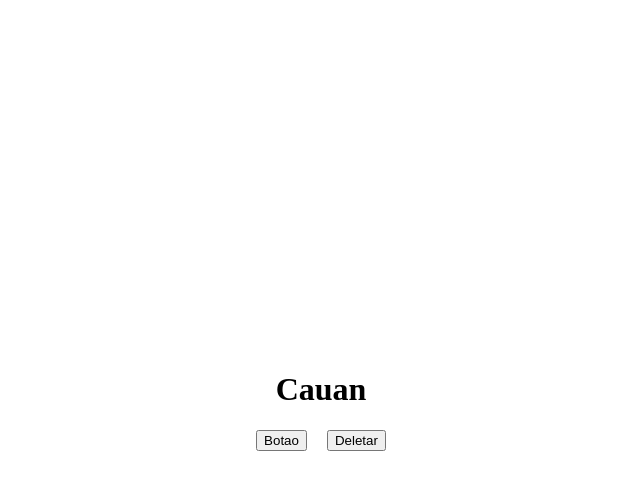
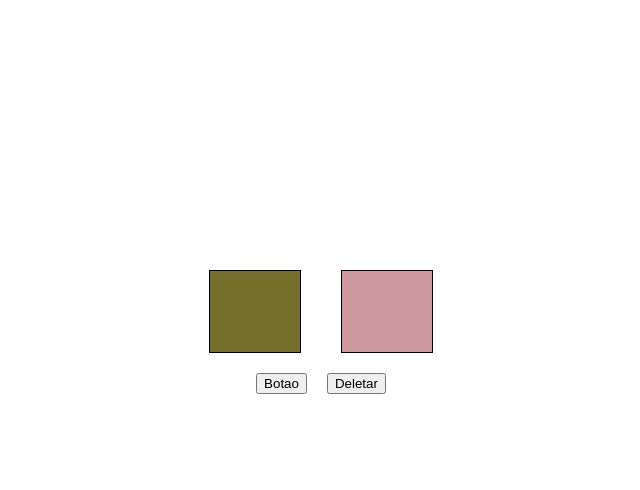
Before and after one commit to cauan-oss/key_of_linux, a website: page learningDom/index2.html in a window 1280 px wide. Both pictures are taken after a click on the button "Botao". Shown: the whole page, without its empty margins (319-959 px from the left). Drawn offline with Linux system fonts and the light colour scheme.

Commit message:
making require five

```diff
--- a/learningDom/index2.html
+++ b/learningDom/index2.html
@@ -9,17 +9,24 @@
 </head>
 
 <body>
-    <div>
-        <h1 id="title"></h1>
+    <div id="main">
+        <div class="caixa">
+            <h1 id="title"></h1>
 
+        </div>
+        <div class="caixa">
+            <h1 id="title"></h1>
+
+        </div>
     </div>
+
     <div id="alinhe">
         <div>
 
             <button id="botao">Botao</button>
         </div>
         <div>
-            <button id="deleta" >Deletar</button>
+            <button id="deleta">Deletar</button>
         </div>
     </div>
 
--- a/learningDom/script2.js
+++ b/learningDom/script2.js
@@ -1,14 +1,36 @@
-const myTitle = document.getElementById("title");
+const box = document.getElementsByClassName("caixa");
 const myButton = document.getElementById("botao");
 const buttonForDelete = document.getElementById('deleta')
 
+function colorRandom() {
+  let r = Math.ceil(Math.random() * 255)
+  let g = Math.ceil(Math.random() * 255)
+  let b = Math.ceil(Math.random() * 255)
+  let color = `rgb(${r}, ${g}, ${b})`;
+  return color
+}
+let lista = []
+function insertColor() {
+  for (let index = 0; index < box.length; index += 1) {
+    box[index].style.backgroundColor = colorRandom()
+    lista.push(box[index].style.backgroundColor)
+    for(let indice = 0; indice < lista.length; indice += 1) {
+      if(lista[indice] !== box[index].style.backgroundColor) {
+        lista.splice(index)
+      }
+    }
+    console.log('comparando', lista)
+  }
+}
+
+function insertInTheLocal () {
+  for(let index = 0; index < box.length; index += 1) {
+      console.log('retorna', box[index])
+  }
+}
+
 myButton.addEventListener('click', () => {
-  let newValue = myTitle.innerText = 'Cauan'
-  localStorage.setItem('titulo', newValue)
+  insertColor()
+  insertInTheLocal()
 })
-
-buttonForDelete.addEventListener('click', () => {
-    let removeValue = myTitle.innerText = ''
-    localStorage.setItem('titulo', removeValue)
-})
-myTitle.innerText = localStorage.getItem('titulo')
+insertColor()
--- a/learningDom/style.css
+++ b/learningDom/style.css
@@ -2,8 +2,8 @@ body{
     display: flex;
     justify-content: center;
     flex-direction: column;
-   align-items: center;
-    margin-top: 350px;
+    align-items: center;
+    margin-top: 250px;
 }
 
 #alinhe {
@@ -12,3 +12,14 @@ body{
     flex-direction: row;
     align-items: end;
 }
+
+.caixa {
+    border: 1px solid black;
+    padding: 30px;
+    width: 30px;
+    margin: 20px;
+}
+
+#main {
+    display: flex;
+}
```
